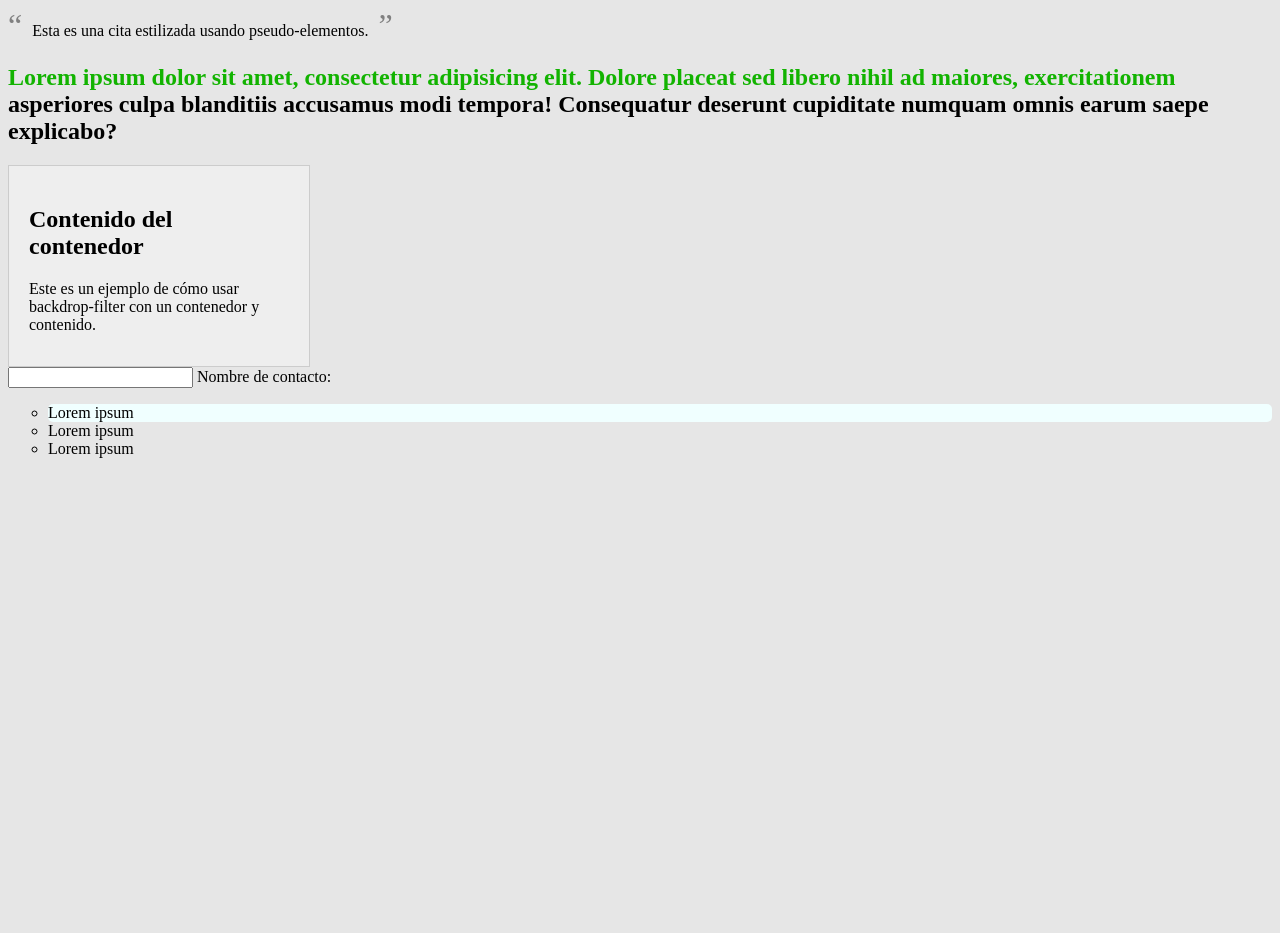
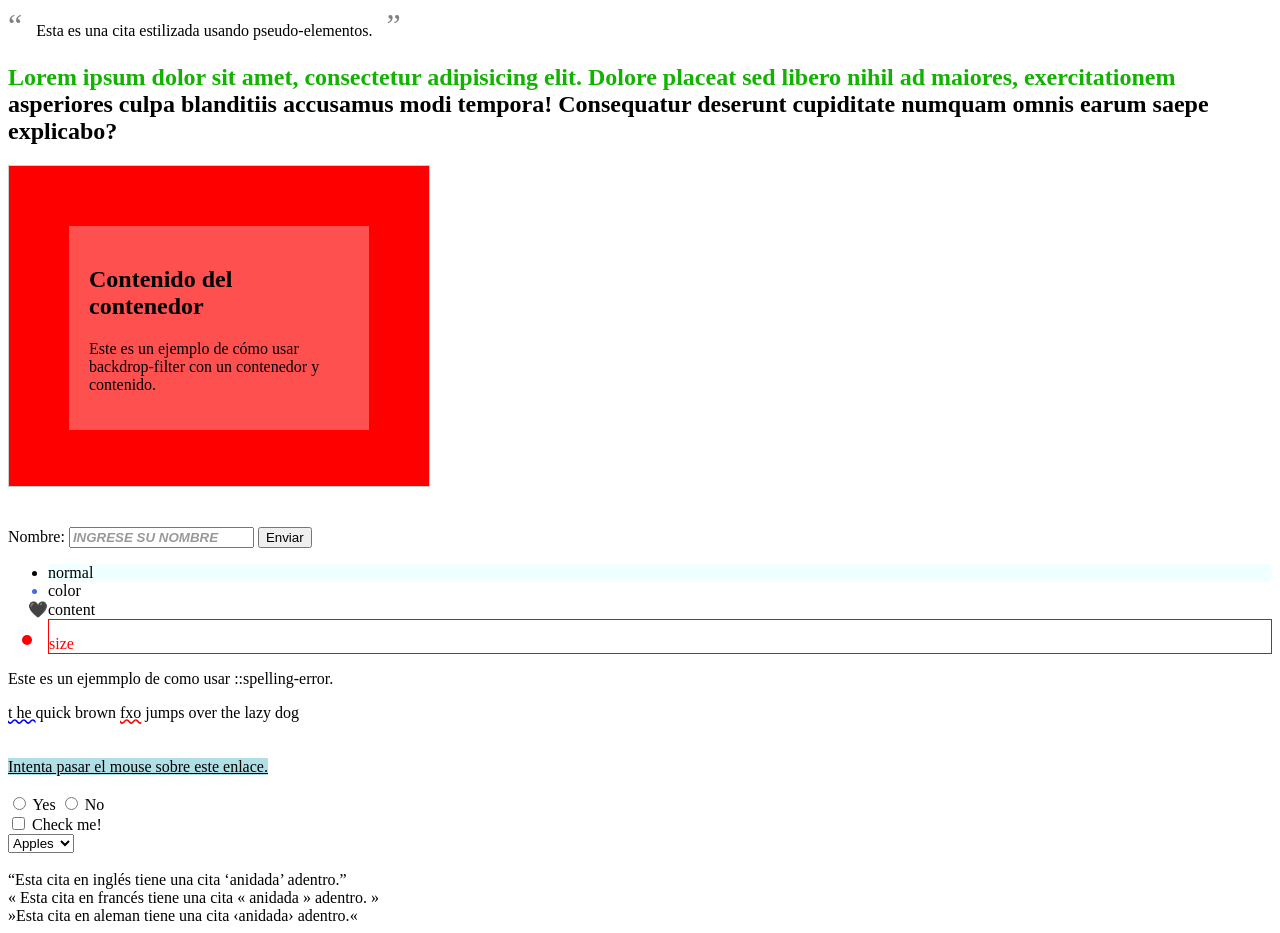
Before and after one commit to LStephanieGS/clase__16, a plain HTML site: page index.html in a window 1280 px wide. Shown: the part 74-1007 px from the top of the page. Before the commit the page ends 800 px from the top, so only its background shows below. Drawn offline with Linux system fonts and the light colour scheme.

Commit message:
commit first

```diff
--- a/css/styles.css
+++ b/css/styles.css
@@ -1,28 +1,25 @@
-body{
-    background-color: rgb(230, 230, 230);
-}
-a:link{
-    color: aquamarine;
+a:link {
+  color: #000;
 }
 
 a:visited {
   color: blueviolet;
 }
-a:hover{
+a:hover {
   color: blue;
 }
 
 a:active {
   color: brown;
 }
-li:nth-child(1){
+li:nth-child(1) {
   border-radius: 5px;
   background-color: azure;
 }
-h3::before{
+h3::before {
   content: "-";
 }
-h3::after{
+h3::after {
   content: "";
 }
 .highlight::before {
@@ -52,37 +49,65 @@ h3::after{
   color: rgb(18, 179, 0);
 }
 .green_text::selection {
-    color:#fff;
+  color: #fff;
   background-color: rgb(18, 179, 0);
 }
-.input_text::placeholder{
+.input_text::placeholder {
   color: rgb(255, 0, 0);
 }
+
 .contenedor {
+  background: red;
   width: 300px;
   height: 200px;
-    background-color: #ffffff50;
   border: 1px solid #ccc;
   position: relative;
+  padding: 60px;
 }
-.background {
-    color: aqua;
-}
+
 .contenido {
   position: relative;
-    z-index: 1; /* Asegurar que el contenido esté por encima del backdrop */
+  background-color: #ffffff50;
+  z-index: 1;
   padding: 20px;
 }
+
 .contenedor::backdrop {
-    backdrop-filter: blur(10px); /* Aplicar un desenfoque de 10px al fondo */
-    -webkit-backdrop-filter: blur(10px); /* Prefijo necesario para navegadores basados en WebKit como Safari */
+  backdrop-filter: blur(10px);
+  -webkit-backdrop-filter: blur(10px);
   position: absolute;
   top: 0;
   right: 0;
   bottom: 0;
   left: 0;
-    z-index: -1; /* Asegurar que el backdrop esté detrás del contenido */
+  z-index: -1;
 }
+
+.background {
+  color: aqua;
+}
+
+/* Estilo básico para el placeholder */
+input::placeholder,
+textarea::placeholder {
+  color: #999;
+  font-style: italic;
+  font-weight: bold;
+}
+
+/* Ejemplo de propiedades adicionales */
+input#nombre::placeholder {
+  text-transform: uppercase;
+}
+
+textarea#mensaje::placeholder {
+  opacity: 0.7;
+}
+
+form {
+  margin-top: 40px;
+}
+
 .li::marker {
   content: close-quote;
   font-size: 2em;
@@ -92,9 +117,73 @@ h3::after{
 .li::spelling-error {
   color: red;
 }
-.blockquote::grammar-error{
+
+.color-change::marker {
+  color: royalblue;
+}
+.content-change::marker {
+  content: "🖤";
+}
+.size-change::marker {
+  font-size: 2em;
+}
+
+::spelling-error {
+  background-color: #ffcccc; /* Fondo rojo claro */
+  color: red; /* Texto rojo */
+  text-decoration: underline wavy red; /* Subrayado ondulado rojo */
+}
+
+.spelling-error {
+  text-decoration: underline wavy red;
+}
+
+::grammar-error {
+  text-decoration: underline wavy blue;
+}
+
+.grammar-error {
+  text-decoration: underline wavy blue;
+}
+
+.blockquote::grammar-error {
   content: close-quote;
   font-size: 2em;
   color: gray;
   margin-left: 10px;
 }
+
+a {
+  background-color: powderblue;
+  transition: background-color 0.5s;
+  color: #000;
+}
+
+a:hover {
+  background-color: gold;
+}
+
+:checked {
+  margin-left: 25px;
+  border: 1px solid blue;
+}
+
+.image img {
+  width: 100px;
+  height: 100px;
+}
+
+:lang(en) > q {
+  quotes: "\201C""\201D""\2018""\2019";
+}
+:lang(fr) > q {
+  quotes: "« " " »";
+}
+:lang(de) > q {
+  quotes: "»" "«" "\2039""\203A";
+}
+
+li:last-child {
+  border: 1px solid red;
+  color: red;
+}
--- a/index.html
+++ b/index.html
@@ -1,25 +1,93 @@
 <!DOCTYPE html>
 <html lang="es">
   <head>
-    <meta charset="UTF-8">
-    <link rel="stylesheet" href="css/styles.css">
-    <meta name="viewport" content="width=device-width, initial-scale=1.0">
+    <meta charset="UTF-8" />
+    <link rel="stylesheet" href="css/styles.css" />
+    <meta name="viewport" content="width=device-width, initial-scale=1.0" />
     <title>Ejemplo de Pseudo-elementos</title>
   </head>
   <body>
     <h1 class="highlight">Título destacado</h1>
-    <p class="blockquote">Esta es una cita estilizada usando pseudo-elementos.</p>
-    <h2 class="green_text">Lorem ipsum dolor sit amet, consectetur adipisicing elit. Dolore placeat sed libero nihil ad maiores, exercitationem asperiores culpa blanditiis accusamus modi tempora! Consequatur deserunt cupiditate numquam omnis earum saepe explicabo?</h2>
+    <p class="blockquote">
+      Esta es una cita estilizada usando pseudo-elementos.
+    </p>
+    <h2 class="green_text">
+      Lorem ipsum dolor sit amet, consectetur adipisicing elit. Dolore placeat
+      sed libero nihil ad maiores, exercitationem asperiores culpa blanditiis
+      accusamus modi tempora! Consequatur deserunt cupiditate numquam omnis
+      earum saepe explicabo?
+    </h2>
+
     <div class="contenedor">
       <div class="contenido">
         <h2>Contenido del contenedor</h2>
-            <p>Este es un ejemplo de cómo usar backdrop-filter con un contenedor y contenido.</p>
+        <p>
+          Este es un ejemplo de cómo usar backdrop-filter con un contenedor y
+          contenido.
+        </p>
       </div>
     </div>
-    <form action=""><input class="input_text" type="text" name="" id=""> Nombre de contacto:</form>
+
+    <form action="#">
+      <label for="nombre">Nombre:</label>
+      <input
+        type="text"
+        id="nombre"
+        name="nombre"
+        placeholder="Ingrese su nombre"
+      />
+      <input type="submit" value="Enviar" />
+    </form>
+
     <ul>
-    <li type="circle">Lorem ipsum</li>
-    <li type="circle">Lorem ipsum</li>
-    <li type="circle">Lorem ipsum</li>
+      <li>normal</li>
+      <li class="color-change">color</li>
+      <li class="content-change">content</li>
+      <li class="size-change">size</li>
     </ul>
+
+    <p spellcheck="true" contenteditable="true">
+      Este es un ejemmplo de como usar ::spelling-error.
+    </p>
+
+    <div>
+      <span class="grammar-error">t he </span>quick brown
+      <span class="spelling-error">fxo</span> jumps over the lazy dog
+    </div>
+    <br /><br />
+    <!-- pseudoclases -->
+    <a href="#">Intenta pasar el mouse sobre este enlace.</a>
+
+    <br /><br />
+    <div>
+      <input type="radio" name="my-input" id="yes" />
+      <label for="yes">Yes</label>
+
+      <input type="radio" name="my-input" id="no" />
+      <label for="no">No</label>
+    </div>
+
+    <div>
+      <input type="checkbox" name="my-checkbox" id="opt-in" />
+      <label for="opt-in">Check me!</label>
+    </div>
+
+    <select name="my-select" id="fruit">
+      <option value="opt1">Apples</option>
+      <option value="opt2">Grapes</option>
+      <option value="opt3">Pears</option>
+    </select>
+
+    <br /><br />
+
+    <div lang="en">
+      <q>Esta cita en inglés tiene una cita <q>anidada</q> adentro.</q>
+    </div>
+    <div lang="fr">
+      <q>Esta cita en francés tiene una cita <q>anidada</q> adentro.</q>
+    </div>
+    <div lang="de">
+      <q>Esta cita en aleman tiene una cita <q>anidada</q> adentro.</q>
+    </div>
+  </body>
 </html>
```
Lines whose indentation alone changed are shown as unchanged.
